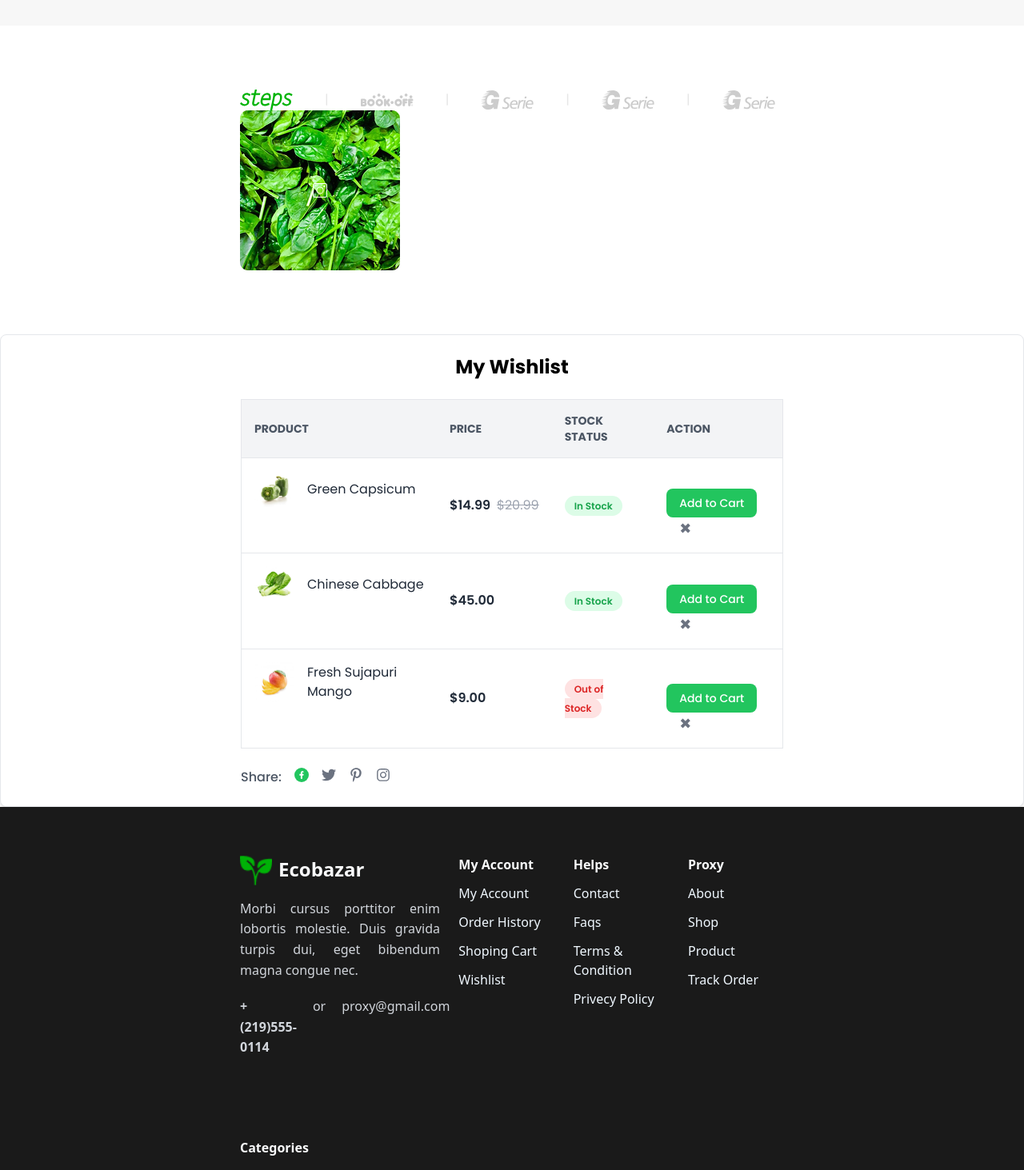
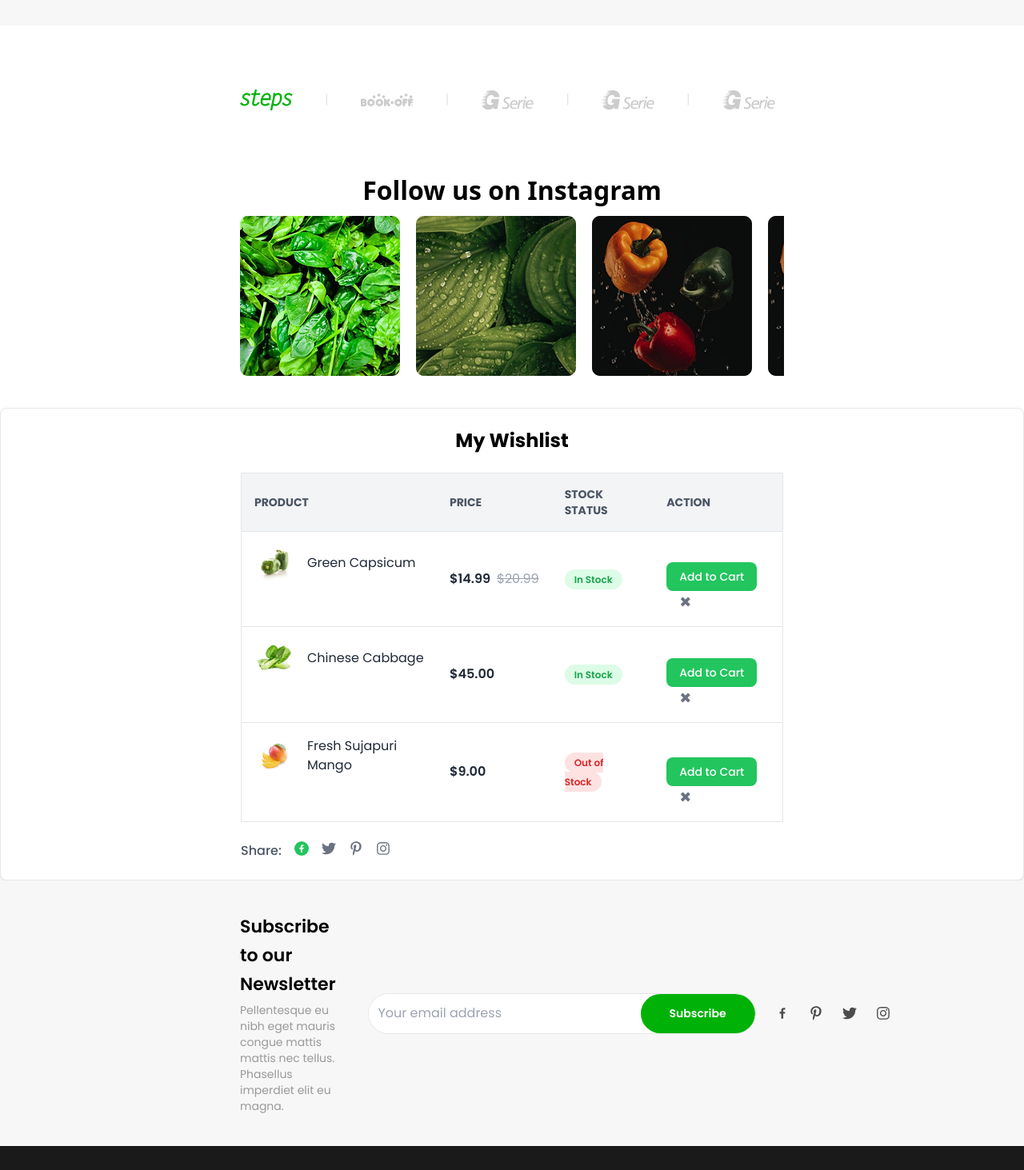
Before and after one commit to jubayer8221/eco-bazar, a Next.js app: page / in a window 1280 px wide. Shown: the part 6020-7483 px from the top of the page at 80% size. Built offline with nearby package versions, Linux system fonts and the light colour scheme.

Commit message:
added subscribe

```diff
--- a/src/app/layout.tsx
+++ b/src/app/layout.tsx
@@ -3,6 +3,7 @@ import { Geist, Geist_Mono } from "next/font/google";
 import "./globals.css";
 import Navbar from "@/components/Navbar/Navbar";
 import FooterPage from "./footer/Page";
+import Subcribe from "@/components/Home/Subcribe";
 
 const geistSans = Geist({
   variable: "--font-geist-sans",
@@ -31,6 +32,7 @@ export default function RootLayout({
       >
         <Navbar />
         {children}
+        <Subcribe />
         <FooterPage></FooterPage>
       </body>
     </html>
--- a/src/components/Home/Blog.tsx
+++ b/src/components/Home/Blog.tsx
@@ -1,6 +1,5 @@
 import Image from 'next/image'
 import React from 'react'
-import FolowInstagram from './FolowInstagram'
 
 const Blog = () => {
   return (
@@ -18,12 +17,6 @@ const Blog = () => {
             </React.Fragment>
           ))}
         </div>
-        {/* Follow us on instagram  */}
-        <div className='w-full overflow-x-auto scrollbar-hiden'>
-          <div className=''>
-            <FolowInstagram />
-          </div>
-        </div>
       </div>
     </div>
   )
--- a/src/components/Home/FeaturedProducts.tsx
+++ b/src/components/Home/FeaturedProducts.tsx
@@ -47,7 +47,7 @@ const FeaturedProduct = [
 
 const FeaturedProducts = () => {
     return (
-        <div className="pl-3 pr-3 sm:pl-[100px] sm:pr-[100px] md:pl[200px] md:pr[200px] xl:pl-[300px] xl:pr-[300px] pt-24 pb-24 font-poppins">
+        <div className="pl-3 pr-3 sm:pl-[100px] sm:pr-[100px] md:pl[140px] md:pr[140px] xl:pl-[300px] xl:pr-[300px] pt-24 pb-24 font-poppins">
           <div className="mb-8 flex items-center justify-between">
             <h2 className="text-[20px] xl:text-[32px] font-semibold leading-9 text-[#1A1A1A]">
               Featured Products
--- a/src/components/Home/FolowInstagram.tsx
+++ b/src/components/Home/FolowInstagram.tsx
@@ -1,28 +1,67 @@
-'use client'
-import Image from 'next/image';
-import React, { useState } from 'react'
-
+"use client";
+import Image from "next/image";
+import React, { useState } from "react";
 import { CiInstagram } from "react-icons/ci";
 
+const instagramImage = [
+  {
+    img: "/images/Instagram Post 4.png",
+  },
+  {
+    img: "/images/Instagram Post2.png",
+  },
+  {
+    img: "/images/Instagram Post3.png",
+  },
+  {
+    img: "/images/Instagram Post3.png",
+  },
+  {
+    img: "/images/Instagram Post3.png",
+  },
+  {
+    img: "/images/Instagram Post2.png",
+  },
+  {
+    img: "/images/Instagram Post1.png",
+  },
+];
+
 const FolowInstagram = () => {
-    const [isHover, setIsHover] = useState(false);
+  // State for tracking hover of individual images
+  const [isHoverIndex, setIsHoverIndex] = useState<number | null>(null);
+
   return (
-    <div className='flex items-center justify-between gap-5 w-max' onMouseEnter={()=>setIsHover(true)} onMouseLeave={()=>setIsHover(false)}>
-      <div className='flex items-center justify-center'>
-        <div className={`relative w-[200px] h-[200px]`}>
-        <Image src="/images/Instagram Post 4.png" alt='' layout='fill' objectFit='cover' />
+    <div className="pl-3 pr-3 sm:pl-[100px] sm:pr-[100px] md:pl[140px] md:pr[140px] xl:pl-[300px] xl:pr-[300px] pb-10">
+      {/* Follow us on instagram  */}
+      <div className="">
+        <h2 className="text-[20px] xl:text-[32px] leading-10 font-semibold mb-3 text-center">
+          Follow us on Instagram
+        </h2>
+        <div className="w-full overflow-x-auto scrollbar-hiden">
+          <div className="flex items-center justify-between gap-5 w-max">
+            {instagramImage.map((image, index) => (
+              <div
+                className="relative w-[200px] h-[200px]"
+                key={index}
+                onMouseEnter={() => setIsHoverIndex(index)}
+                onMouseLeave={() => setIsHoverIndex(null)}
+              >
+                <Image src={image.img} alt="" layout="fill" objectFit="cover" />
+
+                {isHoverIndex === index && (
+                  <>
+                    <div className="absolute inset-0 bg-gradient-to-tr from-black/60 to-transparent rounded-lg"></div>
+                    <CiInstagram className="absolute top-1/2 left-1/2 transform -translate-x-1/2 -translate-y-1/2 text-white text-3xl" />
+                  </>
+                )}
+              </div>
+            ))}
+          </div>
         </div>
-    {
-        isHover ? (
-            <div className='absolute inset-0 bg-gradient-to-t from-black/70 to-transparent'></div>
-        ): (
-            <CiInstagram className='absolute text-[#FFFFFF] text-[24px]' />
-        )
-    }
-
       </div>
     </div>
-  )
-}
+  );
+};
 
-export default FolowInstagram
+export default FolowInstagram;
--- a/src/components/Home/Home.tsx
+++ b/src/components/Home/Home.tsx
@@ -8,6 +8,7 @@ import Blog from './Blog'
 import PopularCategories from '../popularCategory/page'
 import PopularProductCard from '../popularProduct/page'
 import SalesBanner from './SalesBanner'
+import FolowInstagram from './FolowInstagram'
 
 const Home = () => {
   return (
@@ -21,6 +22,7 @@ const Home = () => {
       <FeaturedProducts />
       <FeadBack />
       <Blog />
+      <FolowInstagram />
     </div>
   );
 };
--- a/src/components/Home/LatestNewsCart.tsx
+++ b/src/components/Home/LatestNewsCart.tsx
@@ -5,15 +5,27 @@ import { CiUser } from "react-icons/ci";
 import { VscComment } from "react-icons/vsc";
 
 const LatestNewsCart = () => {
-  const [isHover, setIsHover] = useState(false);
+  const [isHover, setIsHover] = useState([false, false]);
+
+  const handleMouseEnter = (index: number) =>{
+    const updateState = [...isHover];
+    updateState[index] = true;
+    setIsHover(updateState);
+  }
+  const handleMouseLeave = (index: number) =>{
+    const updateState = [...isHover];
+    updateState[index] = false;
+    setIsHover(updateState);
+  }
+
   return (
     <>
-      <div className="flex gap-x-5">
+      <div className="flex gap-x-5 cursor-pointer">
         {/* cart  */}
         <div
           className="w-[290px] border border-[#E6E6E6] rounded-[8px]"
-          onMouseEnter={() => setIsHover(true)}
-          onMouseLeave={() => setIsHover(false)}
+          onMouseEnter={() => handleMouseEnter(0)}
+          onMouseLeave={() => handleMouseLeave(0)}
         >
           {/* image */}
           <div className="">
@@ -40,7 +52,7 @@ const LatestNewsCart = () => {
                 </h6>
               </div>
             </div>
-            {isHover ? (
+            {isHover[0] ? (
               <h3 className="mt-2 text-[18px] text-[#2C742F] font-medium leading-[25px]">
                 Curabitur porttitor orci eget neque accumsan venenatis. Nunc
                 fermentum.
@@ -58,8 +70,8 @@ const LatestNewsCart = () => {
         </div>
         <div
           className="w-[290px] border border-[#E6E6E6] rounded-[8px]"
-          onMouseEnter={() => setIsHover(true)}
-          onMouseLeave={() => setIsHover(false)}
+          onMouseEnter={() => handleMouseEnter(1)}
+          onMouseLeave={() => handleMouseLeave(1)}
         >
           {/* image */}
           <div className="">
@@ -86,7 +98,7 @@ const LatestNewsCart = () => {
                 </h6>
               </div>
             </div>
-            {isHover ? (
+            {isHover[1] ? (
               <h3 className="mt-2 text-[18px] text-[#2C742F] font-medium leading-[25px]">
                 Curabitur porttitor orci eget neque accumsan venenatis. Nunc
                 fermentum.
@@ -104,8 +116,8 @@ const LatestNewsCart = () => {
         </div>
         <div
           className="w-[290px] border border-[#E6E6E6] rounded-[8px]"
-          onMouseEnter={() => setIsHover(true)}
-          onMouseLeave={() => setIsHover(false)}
+          onMouseEnter={() => handleMouseEnter(2)}
+          onMouseLeave={() => handleMouseLeave(2)}
         >
           {/* image */}
           <div className="">
@@ -132,7 +144,7 @@ const LatestNewsCart = () => {
                 </h6>
               </div>
             </div>
-            {isHover ? (
+            {isHover[2] ? (
               <h3 className="mt-2 text-[18px] text-[#2C742F] font-medium leading-[25px]">
                 Curabitur porttitor orci eget neque accumsan venenatis. Nunc
                 fermentum.
@@ -150,8 +162,8 @@ const LatestNewsCart = () => {
         </div>
         <div
           className="w-[290px] border border-[#E6E6E6] rounded-[8px]"
-          onMouseEnter={() => setIsHover(true)}
-          onMouseLeave={() => setIsHover(false)}
+          onMouseEnter={() => handleMouseEnter(3)}
+          onMouseLeave={() => handleMouseLeave(3)}
         >
           {/* image */}
           <div className="">
@@ -178,7 +190,7 @@ const LatestNewsCart = () => {
                 </h6>
               </div>
             </div>
-            {isHover ? (
+            {isHover[3] ? (
               <h3 className="mt-2 text-[18px] text-[#2C742F] font-medium leading-[25px]">
                 Curabitur porttitor orci eget neque accumsan venenatis. Nunc
                 fermentum.
@@ -196,8 +208,8 @@ const LatestNewsCart = () => {
         </div>
         <div
           className="w-[290px] border border-[#E6E6E6] rounded-[8px]"
-          onMouseEnter={() => setIsHover(true)}
-          onMouseLeave={() => setIsHover(false)}
+          onMouseEnter={() => handleMouseEnter(4)}
+          onMouseLeave={() => handleMouseLeave(4)}
         >
           {/* image */}
           <div className="">
@@ -224,7 +236,7 @@ const LatestNewsCart = () => {
                 </h6>
               </div>
             </div>
-            {isHover ? (
+            {isHover[4] ? (
               <h3 className="mt-2 text-[18px] text-[#2C742F] font-medium leading-[25px]">
                 Curabitur porttitor orci eget neque accumsan venenatis. Nunc
                 fermentum.
--- /dev/null
+++ b/src/components/Home/Subcribe.tsx
@@ -0,0 +1,47 @@
+import React from 'react';
+import { FaInstagram } from "react-icons/fa";
+import { BiLogoFacebook } from "react-icons/bi";
+import { FaTwitter, FaPinterestP } from "react-icons/fa6";
+
+const Subscribe = () => {
+  return (
+    <div className='px-3 sm:px-[100px] md:px-[140px] xl:px-[300px] py-10 bg-[#F7F7F7] font-poppins'>
+      <div className='flex flex-col md:flex-row items-center justify-between gap-10'>
+        <div className='text-center md:text-left'>
+          <h1 className='text-[20px] sm:text-[22px] md:text-[22px] xl:text-[22px] leading-9 font-semibold'>
+            Subscribe to our Newsletter
+          </h1>
+          <p className='text-[12px] md:text[10px] xl:text-[14px] leading-5 font-normal mt-1 text-[#999999]'>
+            Pellentesque eu nibh eget mauris congue mattis mattis nec tellus. Phasellus imperdiet elit eu magna.
+          </p>
+        </div>
+
+        {/* Subscribe form and social icons */}
+        <div className='flex flex-col xl:flex-row items-center gap-4 w-full md:w-auto'>
+          {/* Subscribe input */}
+          <div className='flex items-center bg-white rounded-full overflow-hidden border border-[#E6E6E6] w-full md:w-auto'>
+            <input
+              type="text"
+              placeholder='Your email address'
+              className='outline-none p-3 text-gray-700 flex-1 min-w-[180px]'
+            />
+            <button className='text-white text-[14px] font-semibold bg-[#00B207] py-[14px] px-9 rounded-full whitespace-nowrap'>
+              Subscribe
+            </button>
+          </div>
+
+          {/* Social icons */}
+          <div className='flex items-center gap-2'>
+            {[BiLogoFacebook, FaPinterestP, FaTwitter, FaInstagram].map((Icon, index) => (
+              <div key={index} className='flex items-center justify-center bg-[#F7F7F7] rounded-full p-2 hover:bg-[#00B207]'>
+                <Icon className='text-[18px] text-[#4D4D4D] hover:text-white' />
+              </div>
+            ))}
+          </div>
+        </div>
+      </div>
+    </div>
+  );
+};
+
+export default Subscribe;
--- a/tailwind.config.ts
+++ b/tailwind.config.ts
@@ -16,6 +16,9 @@ export default {
       fontFamily:{
         poppins: ["Poppins", "sans-serif"],
       },
+      backgroundImage:{
+        blackOverlay: "linear-gradient(to bottom, rgba(0,0,0,0) 0%, rgba(0,0,0,0) 100%)",
+      },
     },
   },
   plugins: [],
```
